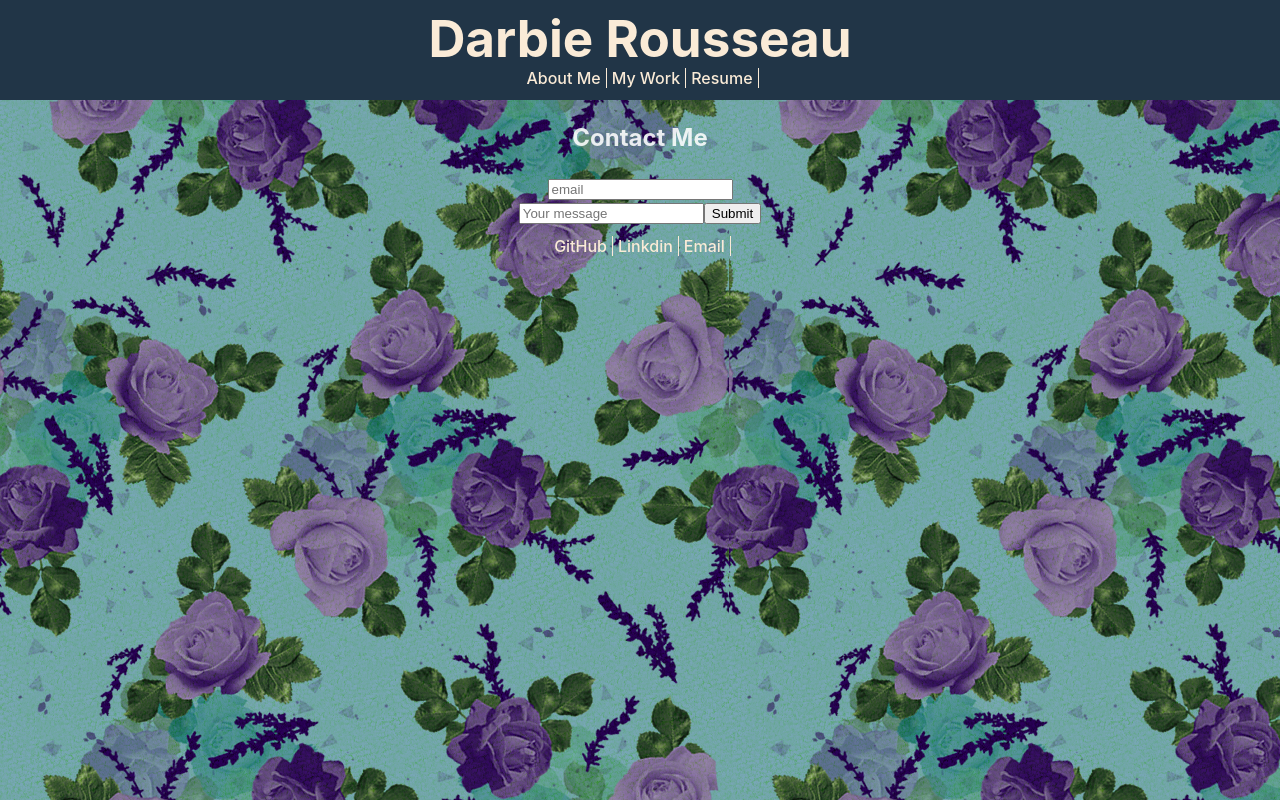
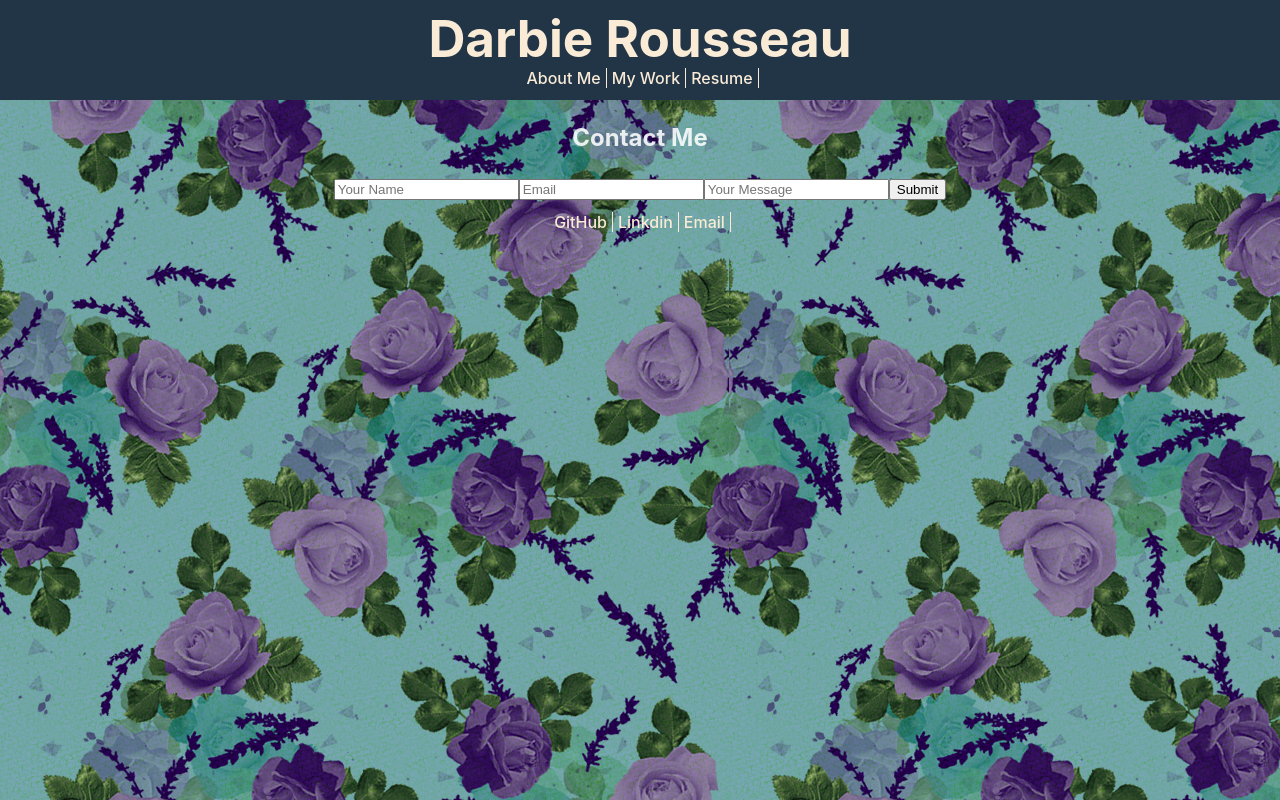
Before and after one commit to Captianbeau/WorksPortfolio, a React (Vite) app in the folder WorksPortfolio/: page /Contact in a window 1280 px wide. Built offline with nearby package versions, Linux system fonts and the light colour scheme.

Commit message:
added functionallity to contact form

```diff
--- a/WorksPortfolio/package.json
+++ b/WorksPortfolio/package.json
@@ -11,6 +11,7 @@
     "preview": "vite preview"
   },
   "dependencies": {
+    "@emailjs/browser": "^4.3.3",
     "react": "^18.2.0",
     "react-dom": "^18.2.0",
     "react-router-dom": "^6.22.3"
--- a/WorksPortfolio/src/pages/ContactForm.jsx
+++ b/WorksPortfolio/src/pages/ContactForm.jsx
@@ -1,20 +1,43 @@
+import {useRef} from 'react';
+import emailjs from '@emailjs/browser';
 export default function Contact () {
+    []
+    const form = useRef();
+    const sendEmail = (e) => {
+        e.preventDefault();
+
+        emailjs
+          .sendForm('service_3uvhu67', 'template_gv48yvq', form.current, {
+            publicKey: 'oAk9I3pt8MSpkeAs4',
+          })
+          .then(
+            () => {
+              console.log('SUCCESS!');
+            },
+            (error) => {
+              console.log('FAILED...', error.text);
+            },
+          );
+      };
     return <div>
         <h2>Contact Me</h2>
-        <form className='form'>
+        <form className='form' ref={form} onSubmit={sendEmail}>
+        <input
+            name="user_name"
+            type="text"
+            placeholder="Your Name"
+            />
             <input
             name="email"
             type="text"
-            placeholder="email"
+            placeholder="Email"
             />
-        </form>
-        <form className='form'>
             <input
             name="message"
             type="text"
-            placeholder="Your message"
+            placeholder="Your Message"
             />
-            <button type="submit">
+            <button type="submit" value="Send">
                 Submit
             </button>
         </form>
```
Also changed, not shown: 1 other file (tests, documents, lock files or other folders).
